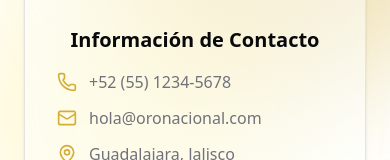
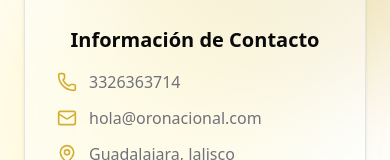
Before and after one commit to imsoft/oro-nacional, a Next.js app: page /en in a window 390 px wide. Shown: the part 579-739 px from the top of the page. Built offline with nearby package versions, Linux system fonts and the light colour scheme.

Commit message:
feat: Update phone number to WhatsApp link
- Change phone number from +52 (55) 1234-5678 to 3326363714
- Add WhatsApp link functionality with wa.me/523326363714
- Add cursor-pointer and click handler for phone number
- Maintain hover effects and styling consistency

```diff
--- a/src/components/shared/construction-page.tsx
+++ b/src/components/shared/construction-page.tsx
@@ -77,9 +77,12 @@ const ConstructionPage = () => {
                         <h4 className="text-xl font-semibold text-foreground mb-4">Información de Contacto</h4>
 
                         <div className="space-y-3">
-                          <div className="flex items-center space-x-3 text-muted-foreground hover:text-[#D4AF37] transition-colors">
+                          <div
+                            className="flex items-center space-x-3 text-muted-foreground hover:text-[#D4AF37] transition-colors cursor-pointer"
+                            onClick={() => window.open('https://wa.me/523326363714', '_blank')}
+                          >
                             <Phone className="w-5 h-5 text-[#D4AF37]" />
-                            <span>+52 (55) 1234-5678</span>
+                            <span>3326363714</span>
                           </div>
 
                           <div className="flex items-center space-x-3 text-muted-foreground hover:text-[#D4AF37] transition-colors">
```
